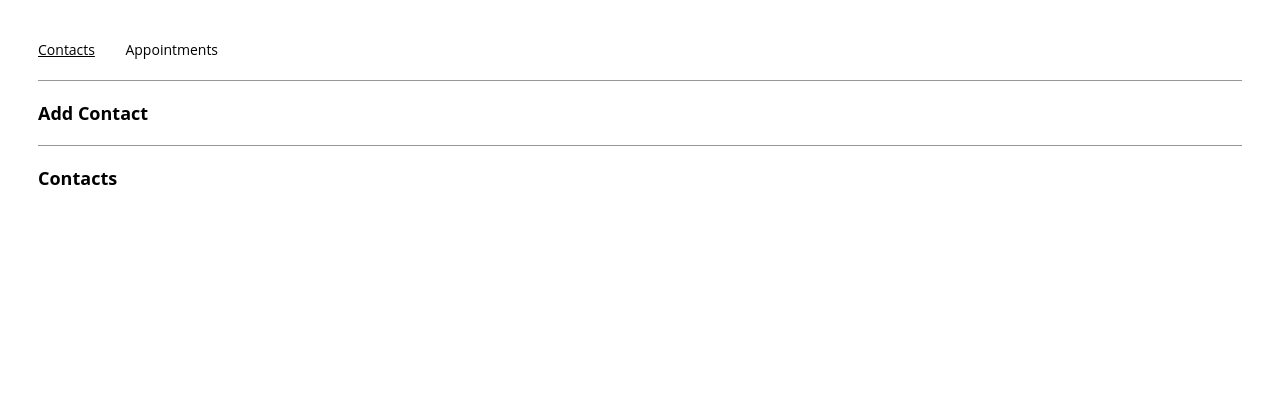
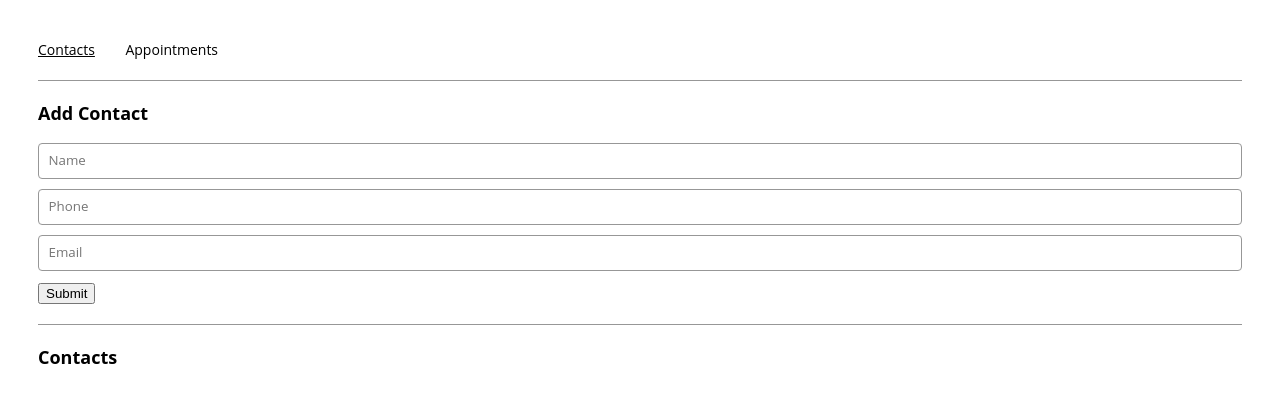
Before and after one commit to blanconeon/Appointment-Planner, a React (Create React App) app: page /contacts in a window 1280 px wide. Shown: the top 402 px of the page. Built offline with nearby package versions, Linux system fonts and the light colour scheme.

Commit message:
fourth commit

```diff
--- a/src/components/contactForm/ContactForm.js
+++ b/src/components/contactForm/ContactForm.js
@@ -7,9 +7,47 @@ export const ContactForm = ({
   setPhone,
   email,
   setEmail,
-  handleSubmit
+  handleSubmit,
+  isDuplicate
 }) => {
   return (
-    <></>
+    <>
+    <form onSubmit={handleSubmit} >
+
+    <input
+      type="text"
+      aria-label="Name"
+      placeholder="Name"
+      value={name}
+      onChange={e => setName(e.target.value)} // every time the user types, setName is called with the actual value from the input field
+
+    />
+
+    {isDuplicate && <p style={{color: 'red'}}>Name already exists!</p>}
+    <input
+      type='text'
+      aria-label='phone'
+      placeholder='Phone'
+      value={phone}
+      pattern="(?:\+61|0)[2-478]\d{8}"
+      title="Enter an Australian mobile number (0412345678 or +61412345678)"//The pattern attribute only prevents form submission if the input does not match the regex
+      required
+      onChange={e => setPhone(e.target.value)}
+    />
+
+    <input
+      type='text'
+      aria-label='email'
+      placeholder='Email'
+      value={email}
+      onChange={e => setEmail(e.target.value)}
+    />
+    <button type="submit" aria-label="Submit"> Submit
+    </button>
+
+</form>
+
+
+    </>
   );
 };
--- a/src/containers/contactsPage/ContactsPage.js
+++ b/src/containers/contactsPage/ContactsPage.js
@@ -53,10 +53,12 @@ if (isduplicate === false) {
     <div>
       <section>
         <h2>Add Contact</h2>
+        <ContactForm name={name} setName={setName} email={email} setEmail={setEmail} phone={phone} setPhone={setPhone} handleSubmit={handleSubmit} isDuplicate={isduplicate}  />
       </section>
       <hr />
       <section>
         <h2>Contacts</h2>
+        <TileList contacts={contacts}/>
       </section>
     </div>
   );
```
